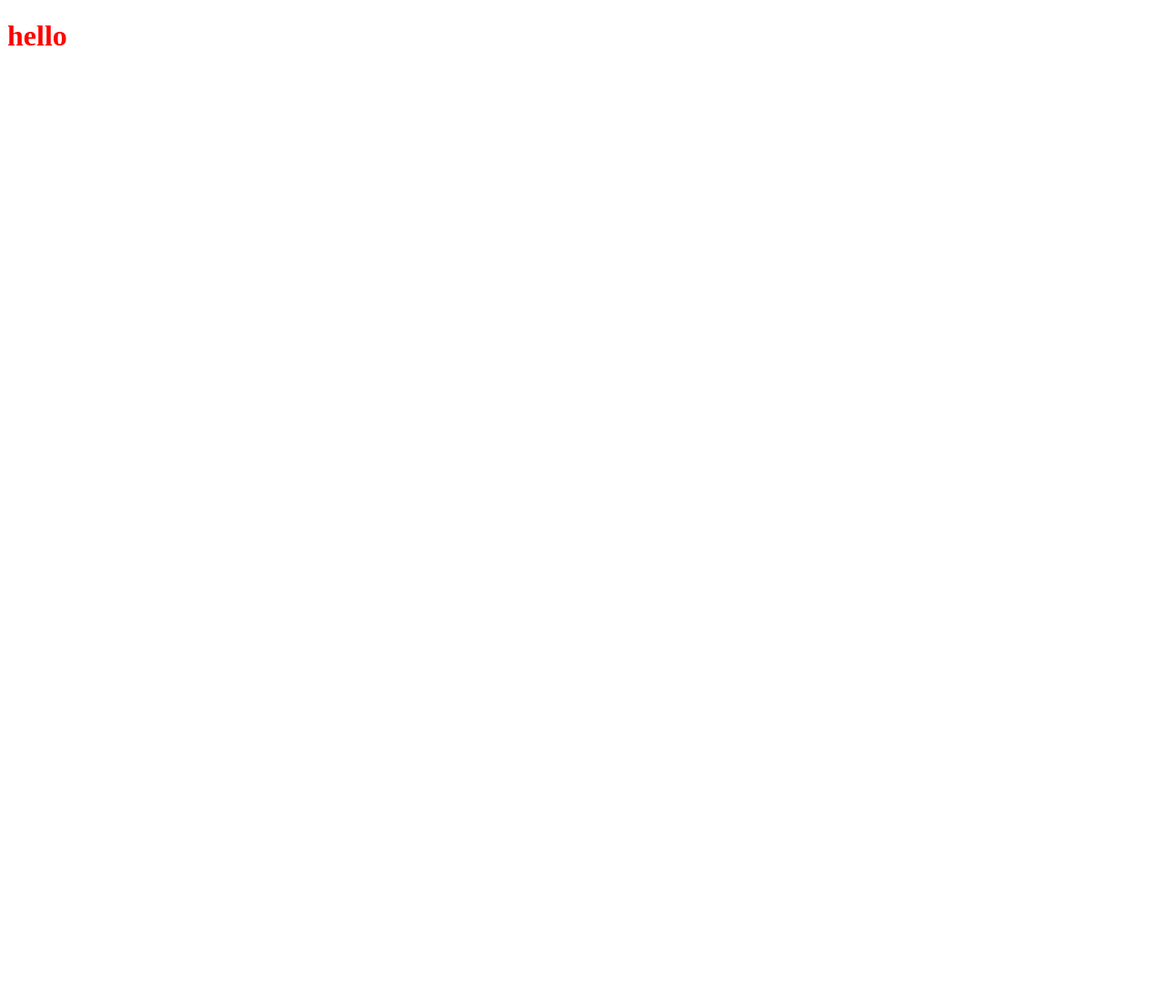
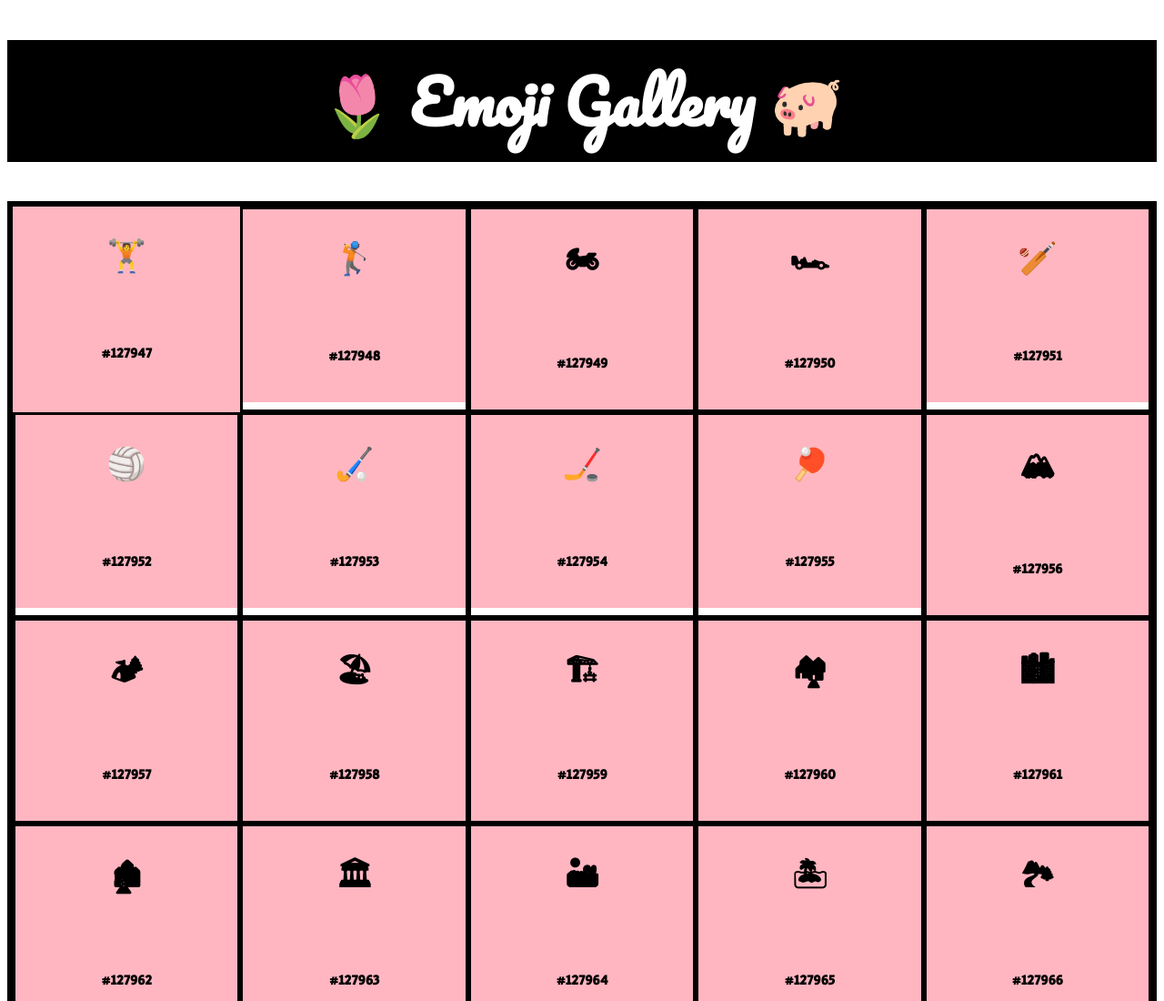
Before and after one commit to vent0046/mtm6302-exercise-1, a plain HTML site: page index.html in a window 1280 px wide. Shown: the top 1100 px of the page at 91% size. Before the commit the page ends 800 px from the top, so only its background shows below. Drawn offline with Linux system fonts and the light colour scheme.

Commit message:
Completes Assignment

```diff
--- a/index.html
+++ b/index.html
@@ -1,20 +1,23 @@
 <!DOCTYPE html>
 <html lang = 'en'>
 
-<head>
+  <head>
     <title>Emoji Gallery</title>
-</head>
+    <link rel="stylesheet" href="styles.css">
+  </head>
 
-<body>
-<h1>hello</h1>
+  <body>
+    <h1>&#127799 Emoji Gallery &#128022</h1>
 
-    <link rel="stylesheet" href="styles.css">
-    <script src='script.js'></script>
+      <div class='gallery'>
+        <div id="emojis">
+          <div class="emoji">
+            &#127947
+              <div class="start">#127947</div>
+          </div>
+        </div>
+      </div>
 
-</body>
-
-
-
-
-
+      <script src='script.js'></script>
+  </body>
 </html>
--- a/script.js
+++ b/script.js
@@ -0,0 +1,9 @@
+let $emojis = document.getElementById('emojis')
+
+let emojis = []
+
+for (let i = 127948; i <= 127998; i++) {
+  emojis.push(`<div><div class="emoji">&#${i}</div><div class="border">#${i}</div></div>`)
+}
+
+$emojis.innerHTML += emojis.join('')
--- a/styles.css
+++ b/styles.css
@@ -1,3 +1,50 @@
-body{
-    color: red;
+@import url('https://fonts.googleapis.com/css2?family=Secular+One&display=swap');
+@import url('https://fonts.googleapis.com/css2?family=Pacifico&display=swap');
+
+h1{
+    text-align: center;
+    font-family: 'Pacifico', cursive;
+    padding: 10px;
+    font-size: 65px;
+    color: white;
+    background-color: black;
+
 }
+
+div#emojis{
+    display: grid;
+    grid-template-columns: repeat(auto-fit, minmax(240px, 4fr));
+    grid-template-rows: repeat(4, 4fr);
+    font-family: 'Secular One', sans-serif;
+    font-size: 35px;
+    text-align: center;
+}
+
+div.emoji{
+    padding: 30px;
+    border: none;
+    background-color: lightpink;
+}
+
+h5{
+    font-size: 35px;
+}
+
+div{
+    border-style: solid;
+    border-color: black;
+    font-weight: bold;
+}
+
+div.border{
+    border: none;
+    padding: 40px;
+    font-size: 15px;
+    background-color: lightpink;
+}
+
+div.start{
+    border: none;
+    font-size: 15px;
+    margin-top: 70px;
+}
```
